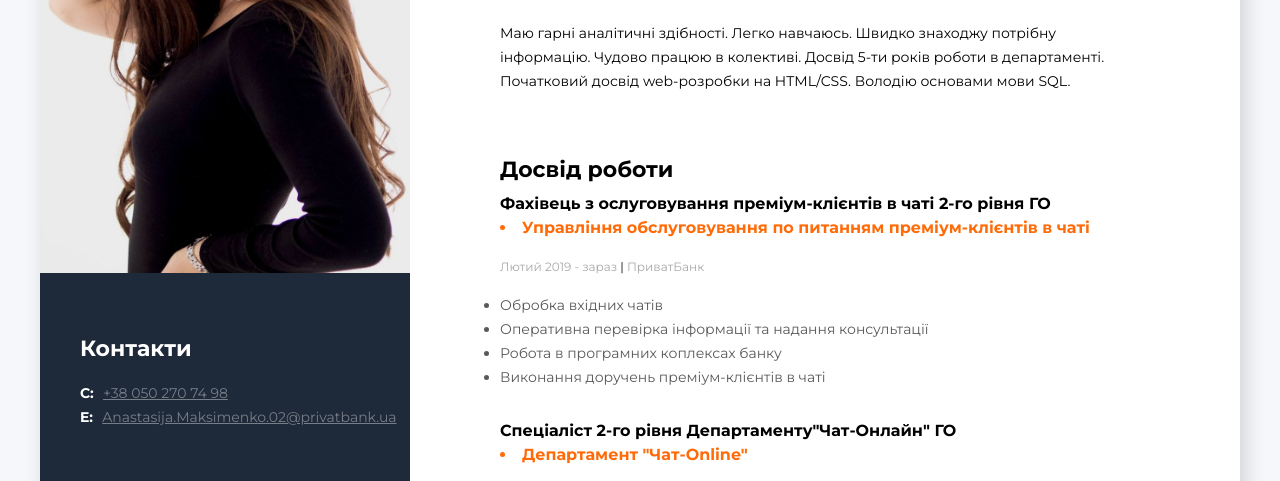
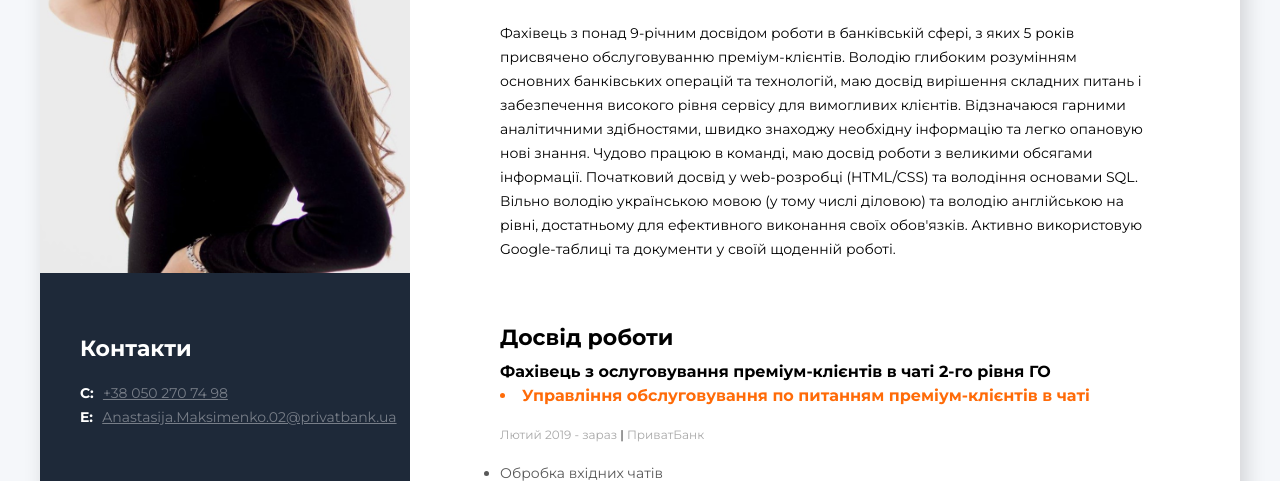
Before and after one commit to Anastasiia0106/resume-, a plain HTML site: page index.html in a window 1280 px wide. Shown: the part 313-794 px from the top of the page. Drawn offline with Linux system fonts and the light colour scheme.

Commit message:
Update index.html

```diff
--- a/index.html
+++ b/index.html
@@ -70,12 +70,13 @@
                 <h2 class="profession"> Кандидат на вакансію: Супервайзер управління з обслуговування Преміум-клієнтів в чаті ГО</h2>
                 <h1 class="name">Анастасія Максименко</h1>
 
-                <p class="description"> Маю гарні аналітичні здібності. Легко навчаюсь.
-                    Швидко знаходжу потрібну інформацію.
-                    Чудово працюю в колективі.
-                    Досвід 5-ти років роботи в департаменті.
-                    Початковий досвід web-розробки на HTML/CSS.
-                    Володію основами мови SQL.
+                <p class="description">Фахівець з понад 9-річним досвідом роботи в банківській сфері, з яких 5 років присвячено обслуговуванню преміум-клієнтів.
+                    Володію глибоким розумінням основних банківських операцій та технологій, маю досвід вирішення складних питань і забезпечення високого рівня сервісу для вимогливих клієнтів.
+                     Відзначаюся гарними аналітичними здібностями, швидко знаходжу необхідну інформацію та легко опановую нові знання.
+                     Чудово працюю в команді, маю досвід роботи з великими обсягами інформації.
+
+                     Початковий досвід у web-розробці (HTML/CSS) та володіння основами SQL.
+                    Вільно володію українською мовою (у тому числі діловою) та володію англійською на рівні, достатньому для ефективного виконання своїх обов'язків. Активно використовую Google-таблиці та документи у своїй щоденній роботі.
                      </p>
 
             </div>
```
